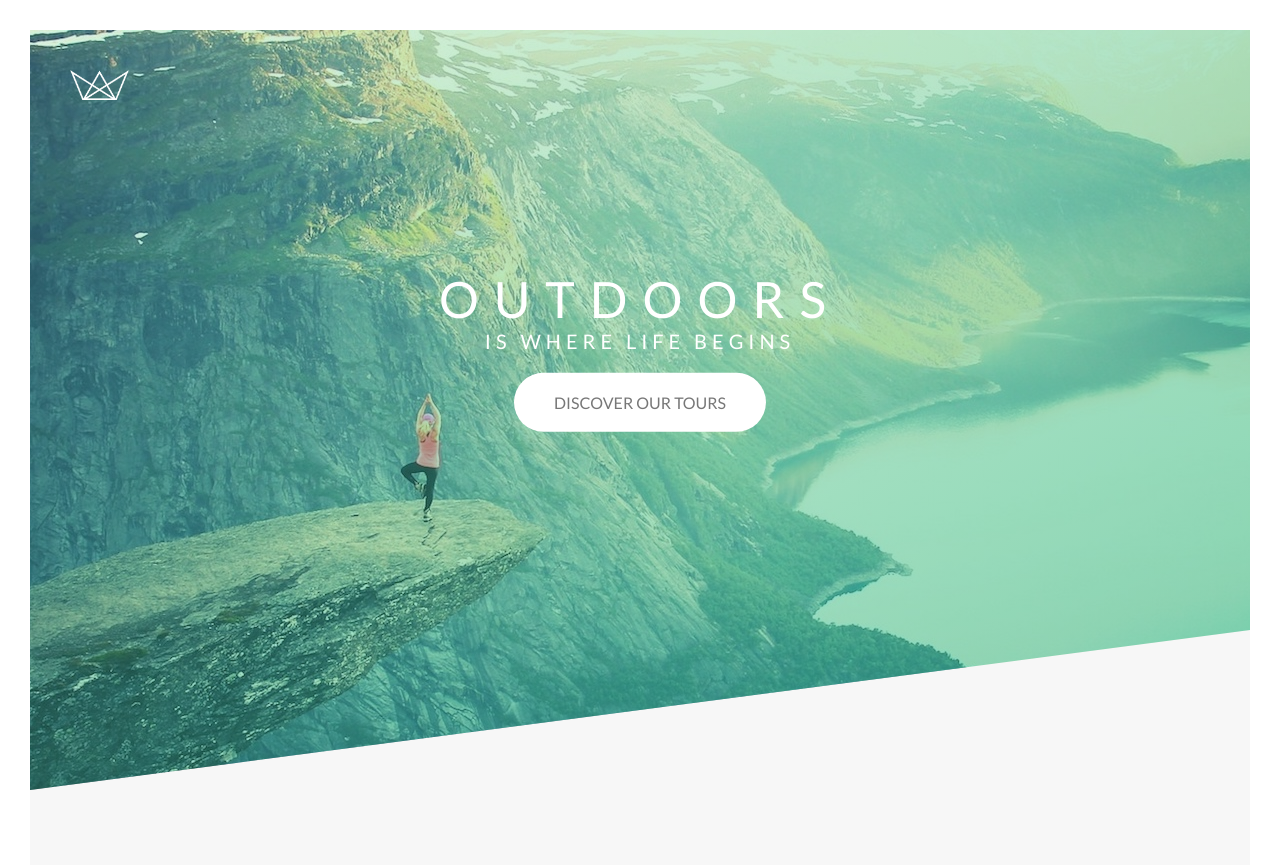
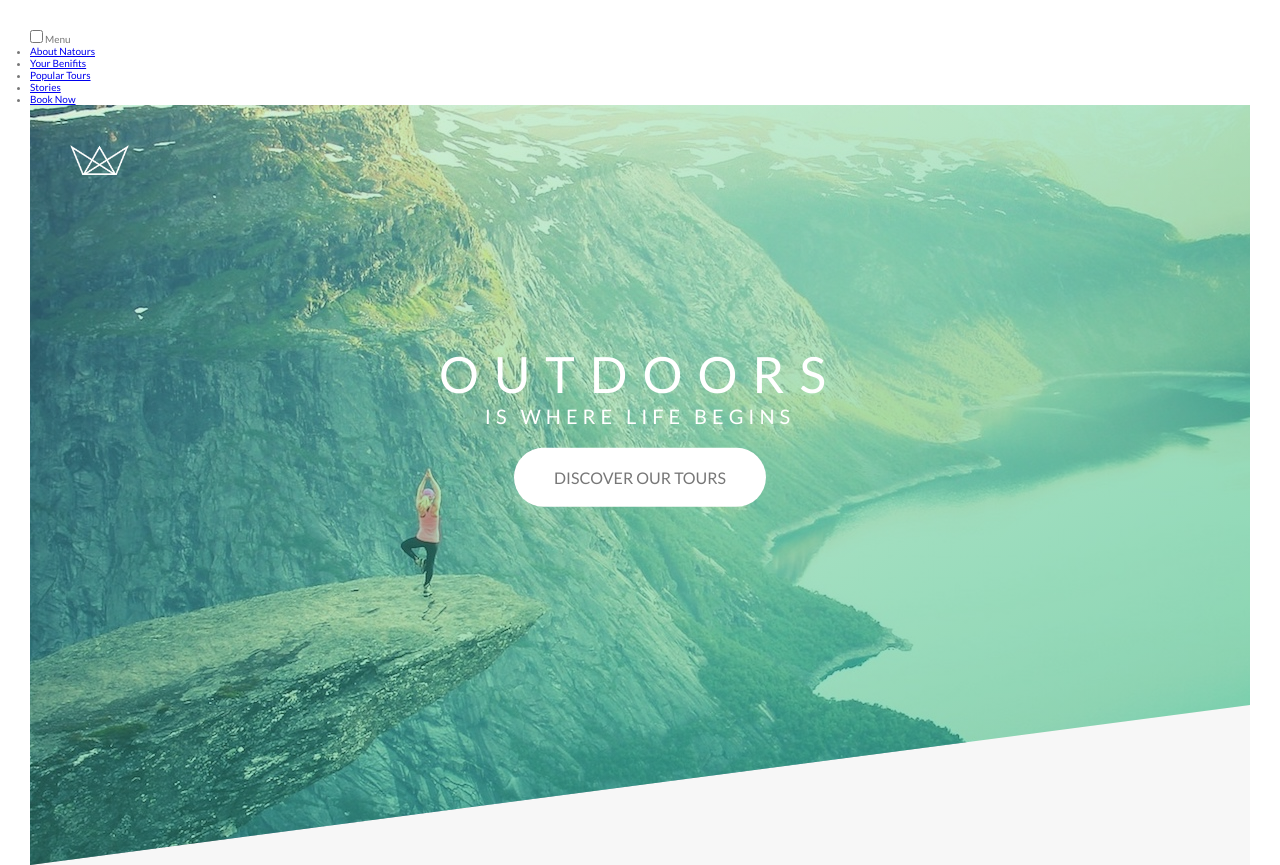
Before and after one commit to afkpavi/natours, a website: page index.html in a window 1280 px wide. Shown: the top 865 px of the page. Drawn offline with Linux system fonts and the light colour scheme.

Commit message:
navi section html done

```diff
--- a/index.html
+++ b/index.html
@@ -16,6 +16,35 @@
     <title>Natours | Exciting tours for adventurous people</title>
   </head>
   <body>
+    <div class="navigation">
+      <input
+        id="navigation__checkbox"
+        type="checkbox"
+        class="navigation__checkbox"
+      />
+      <label class="navigation__button" for="navigation__checkbox">Menu</label>
+
+      <div class="navigation__bg"></div>
+      <div class="navigation__nav">
+        <ul class="navigation__list">
+          <li class="navigation__item">
+            <a class="navigation__link" href="#">About Natours</a>
+          </li>
+          <li class="navigation__item">
+            <a class="navigation__link" href="#">Your Benifits</a>
+          </li>
+          <li class="navigation__item">
+            <a class="navigation__link" href="#">Popular Tours</a>
+          </li>
+          <li class="navigation__item">
+            <a class="navigation__link" href="#">Stories</a>
+          </li>
+          <li class="navigation__item">
+            <a class="navigation__link" href="#">Book Now</a>
+          </li>
+        </ul>
+      </div>
+    </div>
     <header class="header">
       <div class="header__logo-box">
         <img class="header__logo-img" src="./img/logo-white.png" alt="Logo" />
--- /dev/null
+++ b/sass/components/_navigation.scss
@@ -0,0 +1,2 @@
+.navigation {
+}
--- a/sass/main.scss
+++ b/sass/main.scss
@@ -15,6 +15,7 @@
 @import "components/story";
 @import "components/bg-video";
 @import "components/footer";
+@import "components/navigation";
 
 @import "layouts/float_grid";
 
```
Also changed, not shown: 1 other file.
